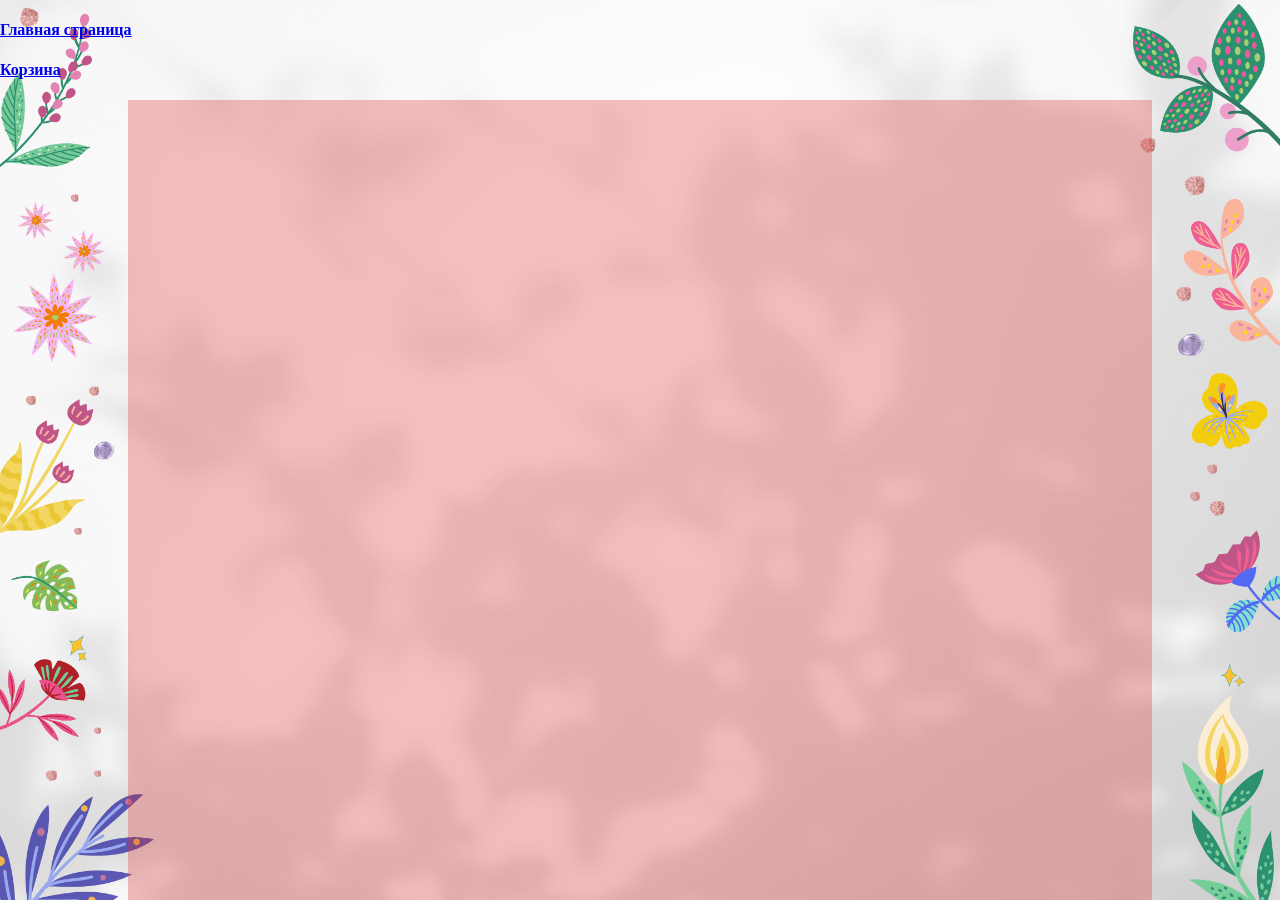
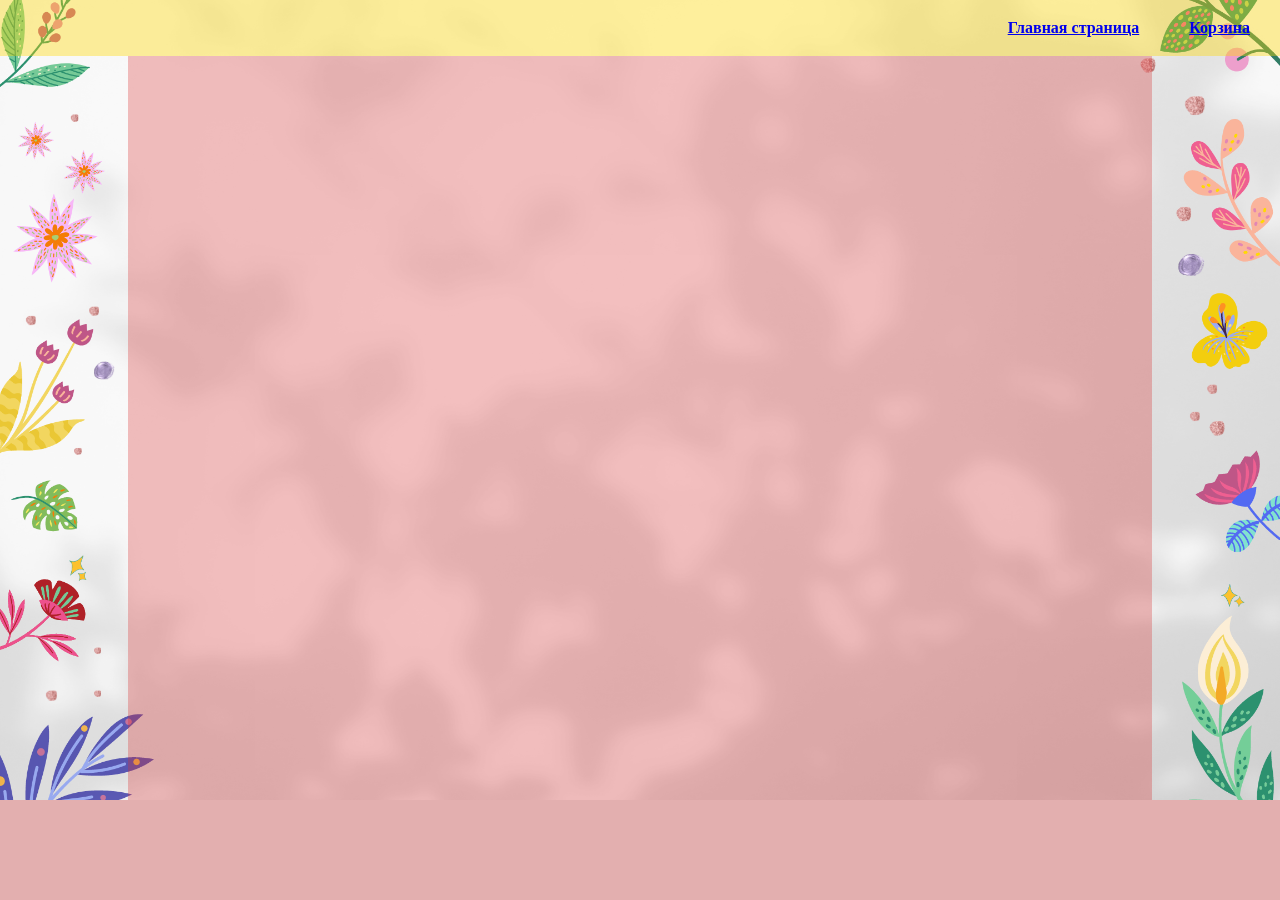
Before and after one commit to Batditos/Flower-shop, a Django app: page /catalog/ in a window 1280 px wide. After the commit the page ends 800 px from the top, so only its background shows below. Run offline with Django 4.2, Linux system fonts and the light colour scheme; data that the repository does not hold is empty.

Commit message:
добваил стиль для навигации по сайту

```diff
--- a/static/css/catalog.css
+++ b/static/css/catalog.css
@@ -1,7 +1,20 @@
+.navBar {
+  display: flex;
+  align-items: center;
+  justify-content: end;
+  height: 7vh;
+  width: 100vw;
+  background-color: rgba(255, 217, 0, 0.384);
+}
+.navBar h4 {
+  margin-right: 10px;
+  padding: 0 20px;
+}
+
 .containerCatalog {
   margin: auto;
   width: 80%;
-    height: 100vh;
+  height: 93vh;
   display: flex;
   justify-content: center;
   align-content: space-between;
```
Lines whose indentation alone changed are shown as unchanged.
